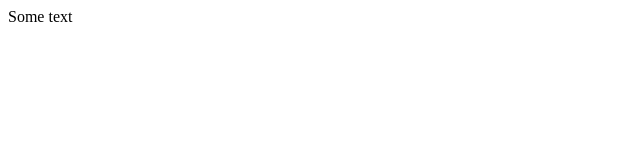
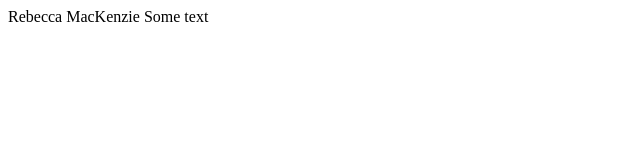
Before and after one commit to rmacnz/rmacnz.github.io, a plain HTML site: page index.html in a window 1280 px wide. Shown: the whole page, without its empty margins (0-640 px from the left). Drawn offline with Linux system fonts and the light colour scheme.

Commit message:
Updated index.html to contain a little bit of html

```diff
--- a/index.html
+++ b/index.html
@@ -1 +1,6 @@
-Some text
+<html>
+	<head>Rebecca MacKenzie</head>
+	<body>
+		Some text
+	</body>
+</html>
```
